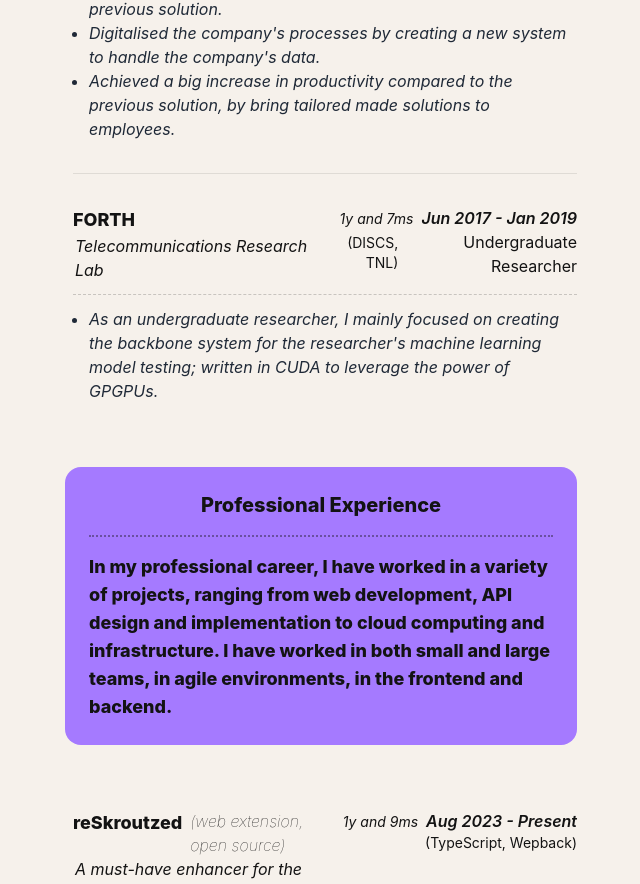
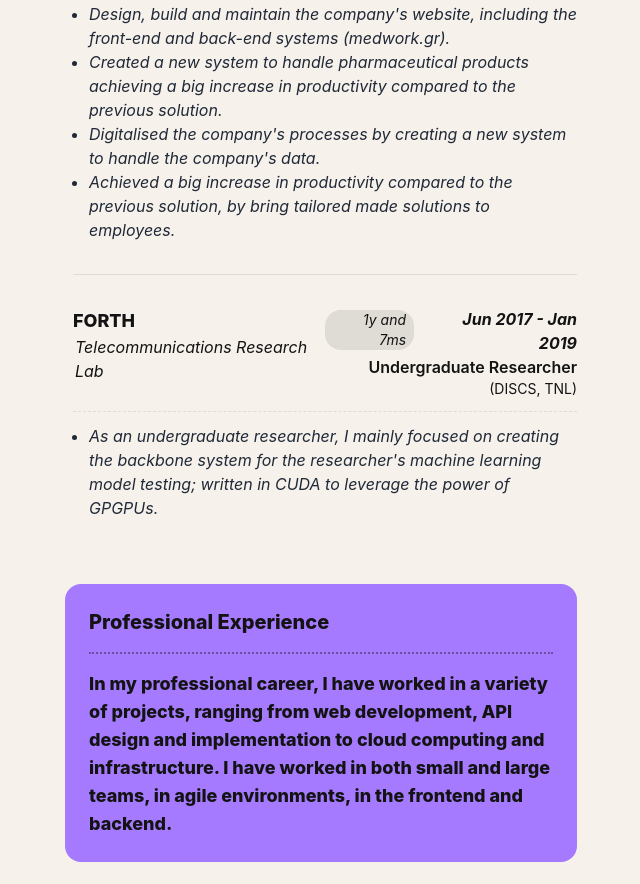
Before and after one commit to keybraker/keybraker.github.io, a Next.js app: page / in a window 1280 px wide. Shown: the part 1913-2797 px from the top of the page, without its empty margins (319-959 px from the left). Built offline with nearby package versions, Linux system fonts and the light colour scheme.

Commit message:
Update category and showcase listings components for improved styling and responsiveness

```diff
--- a/src/components/category.tsx
+++ b/src/components/category.tsx
@@ -10,7 +10,7 @@ export default function Category(props: CategoryProps) {
       id={props.title.split(" ").join("-").toLowerCase()}
       className={`w-full rounded-2xl p-6 text-tsiakkas-dark eq:sticky eq:top-[98px] eq:ml-16 eq:min-h-[240px] eq:w-fit eq:min-w-[400px] ${props.colour}`}
     >
-      <div className="leading-100 brief-title mb-4 pb-4 border-b-2 border-dotted border-b-tsiakkas-dark/40 block text-xl font-extrabold text-tsiakkas-dark eq:hidden text-center">
+      <div className="leading-100 brief-title mb-4 pb-4 border-b-2 border-dotted border-b-tsiakkas-dark/40 block text-xl font-extrabold text-tsiakkas-dark eq:hidden text-center sm:text-start">
         {props.title}
       </div>
       <div
--- a/src/components/showcaseListings.tsx
+++ b/src/components/showcaseListings.tsx
@@ -21,13 +21,13 @@ function ShowcaseListing({
     <>
       <div className="flex flex-row justify-between text-tsiakkas-dark dark:text-tsiakkas-light">
         <div className="w-6/12 no-wrap flex flex-col justify-start text-start align-top">
-          <div className="flex flex-col sm:flex-row sm:gap-2">
+          <div className="flex flex-col sm:flex-col">
             <div
               className="content font-extrabold text-lg white"
               dangerouslySetInnerHTML={{ __html: showcase.title }}
             ></div>
             {showcase.titleDescription && (<div
-              className="content font-thin text-md white flex items-center italic"
+              className="content font-thin text-sm white flex items-center italic"
               dangerouslySetInnerHTML={{ __html: showcase.titleDescription }}
             ></div>)}
           </div>
@@ -41,31 +41,28 @@ function ShowcaseListing({
           <div
             className="flex flex-col-reverse sm:flex-row  items-baseline content text-md italic sm:gap-2 align-baseline"
           >
-            <span className="items-center text-sm text-tsiakkas-dark dark:text-tsiakkas-light hidden sm:flex">{period}</span>
-            <span className="font-semibold">{getDateFormatted(showcase.start)} - {getDateFormatted(showcase.end)}</span>
+            <span className="items-center text-sm text-tsiakkas-dark dark:text-tsiakkas-light hidden sm:flex bg-tsiakkas-dark/10 dark:bg-tsiakkas-light/10 rounded-2xl px-2">{period}</span>
+            <span className="font-bold">{getDateFormatted(showcase.start)} - {getDateFormatted(showcase.end)}</span>
           </div>
-          <div className="flex flex-col-reverse sm:flex-row sm:gap-2 items-end sm:items-baseline">
-            {showcase?.technologies ? (
+          <div className="flex flex-col items-end">
+            {showcase.position && <div
+              className="content font-semibold"
+              dangerouslySetInnerHTML={{ __html: showcase.position }}
+            ></div>}
+            {showcase?.technologies && (
               <div
                 className="content text-sm text-tsiakkas-dark dark:text-tsiakkas-light eq:whitespace-nowrap"
                 dangerouslySetInnerHTML={{
                   __html: `(${showcase.technologies.join(", ")})`,
                 }}
               ></div>
-            ) : (
-              ""
             )}
-            {showcase.position && <div
-              className="content"
-              dangerouslySetInnerHTML={{ __html: showcase.position }}
-            ></div>}
           </div>
         </div>
       </div>
 
-
       {showcase?.description && (<>
-        <div className="my-[12px] w-full border-t border-dashed border-tsiakkas-dark/20 dark:border-tsiakkas-light/20"></div>
+        <div className="my-[12px] w-full border-t border-dashed border-tsiakkas-dark/10 dark:border-tsiakkas-light/10"></div>
         <ul
           className="content ml-4 text-md text-gray-800 dark:text-gray-400 italic list-disc"
           dangerouslySetInnerHTML={{
@@ -74,7 +71,7 @@ function ShowcaseListing({
         ></ul>
       </>
       )}
-      {!last ? <div className="my-8 border-t border-tsiakkas-dark dark:border-tsiakkas-light opacity-10 dark:opacity-10"></div> : ""}
+      {!last ? <div className="my-8 border-t border-tsiakkas-dark/10 dark:border-tsiakkas-light/10"></div> : ""}
     </>
   );
 }
```
